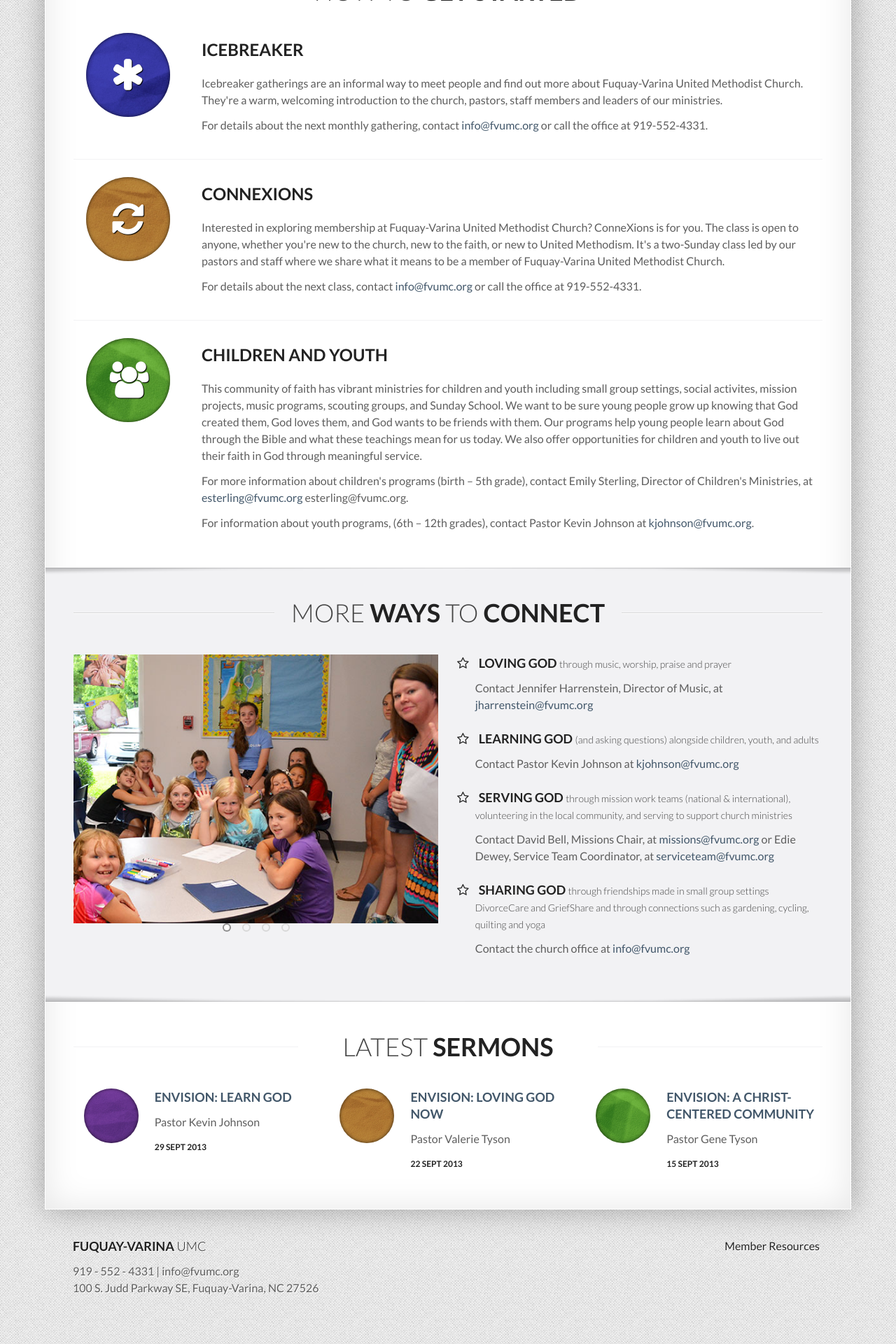
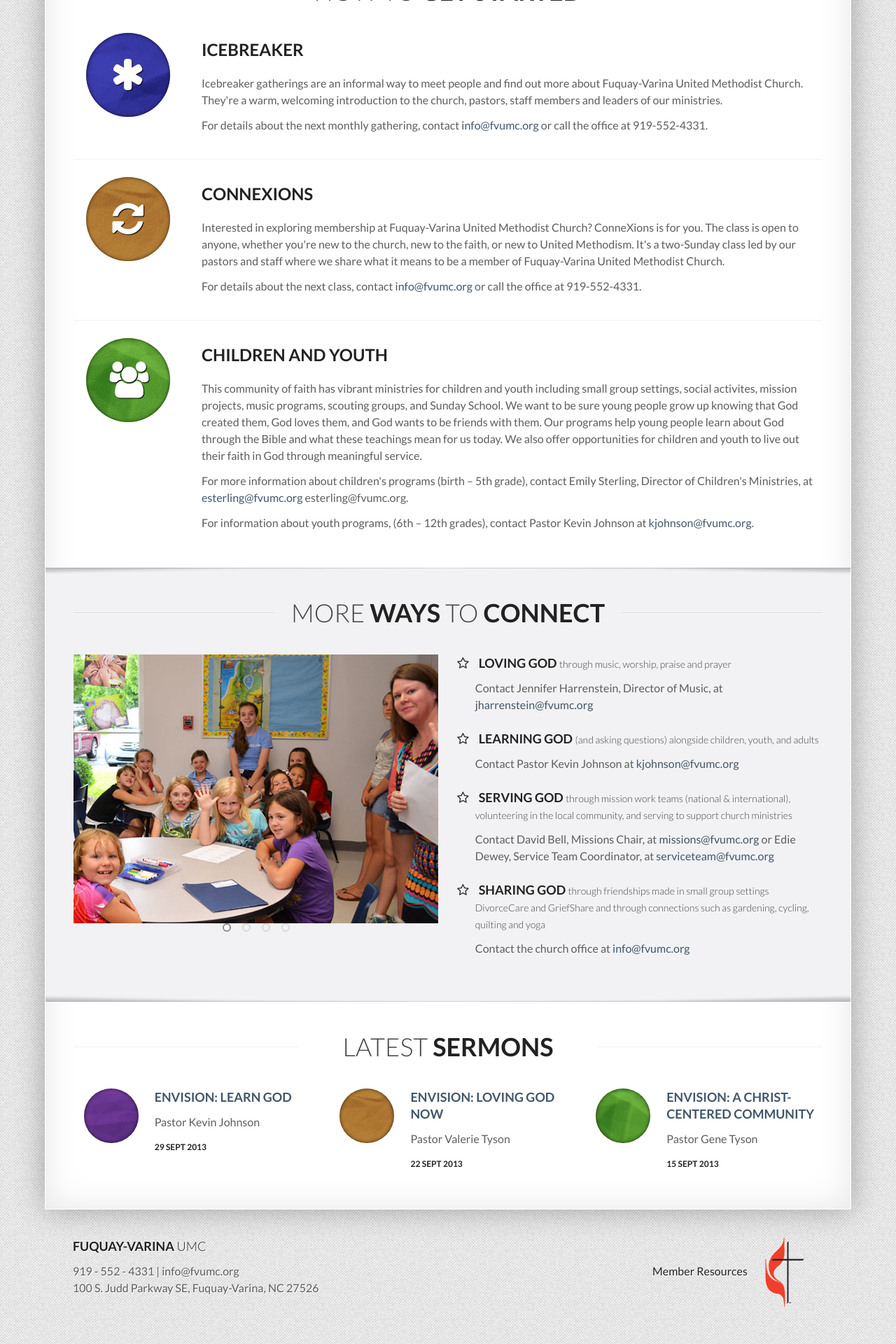
Before and after one commit to fvumc/fvumc.github.io, a Jekyll site: the page built from index.html, in a window 1280 px wide. Shown: the part 1900-3820 px from the top of the page at 70% size. Built offline with Jekyll 4.4.1, drawn with Linux system fonts in a browser that asks for light colours; Markdown is read by kramdown in place of the engine named in the settings.

Commit message:
add cross and flame

```diff
--- a/_layouts/default.html
+++ b/_layouts/default.html
@@ -79,6 +79,7 @@
             <ul class="unstyled inline text-right small-screen-center social-icons">
               <li>
                 <a href="http://old.fvumc.org">Member Resources</a>
+                <img alt="umc logo" src="images/Cross-and-Flame-UMC.png">
               </li>
             </ul>
           </div>
```
Also changed, not shown: images/Cross-and-Flame-UMC.png (added).
